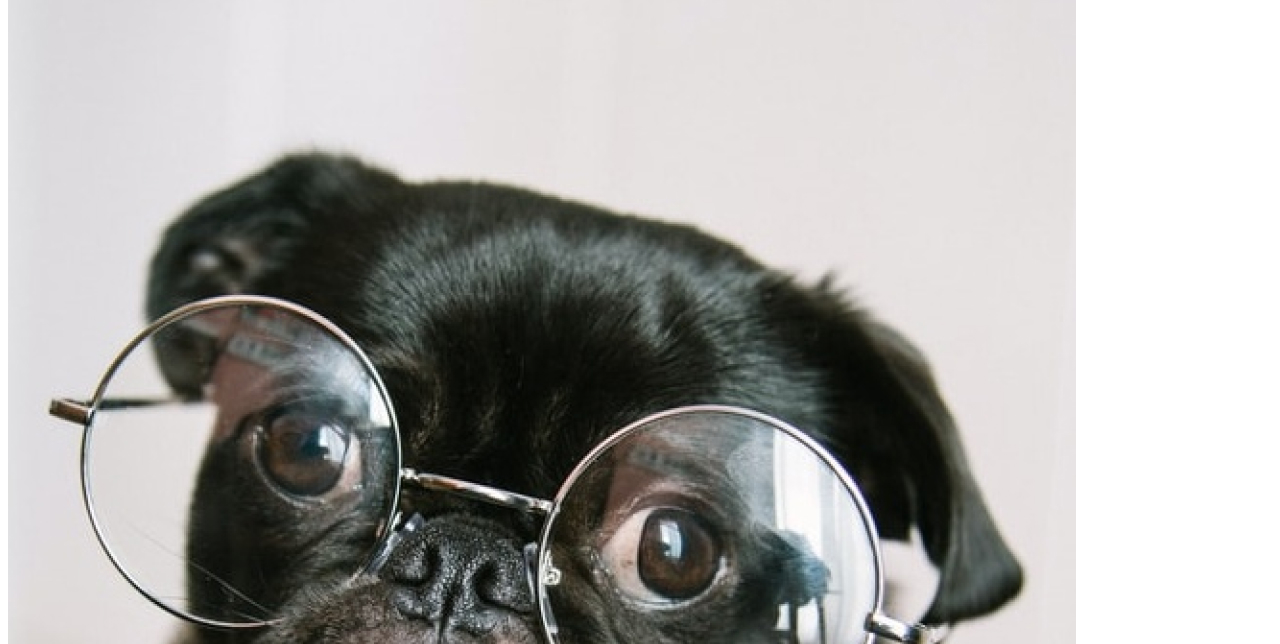
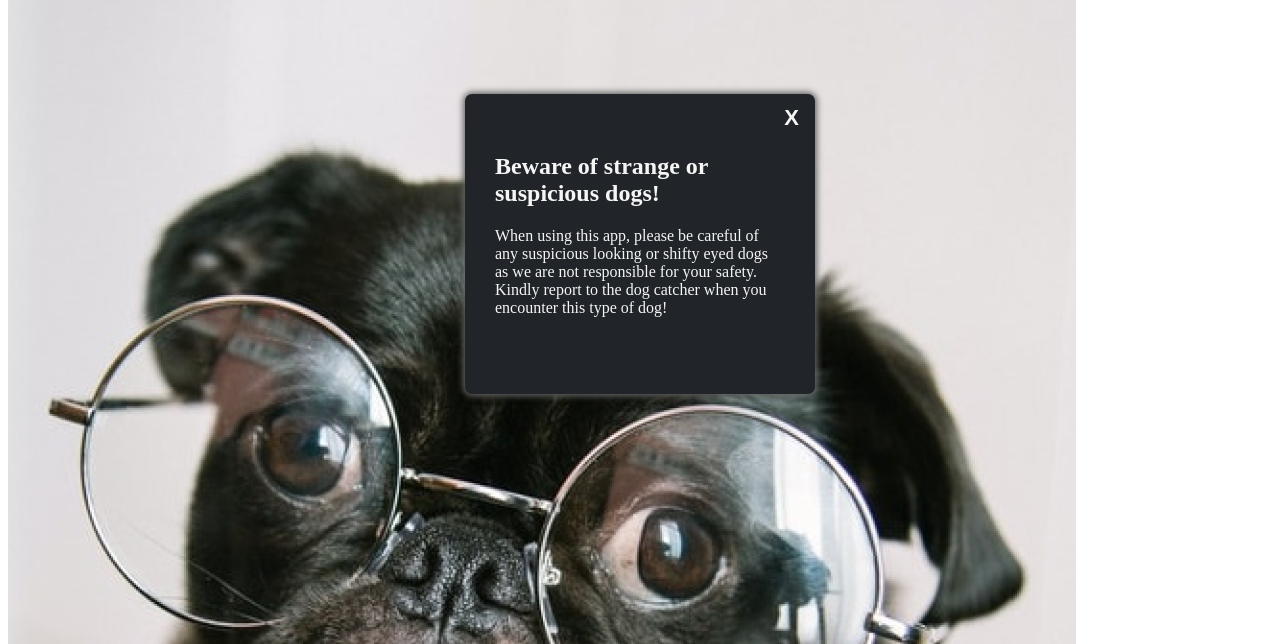
Before and after one commit to kebin20/tindogs, a plain HTML site: page index.html in a window 1280 px wide. Shown: the part 156-800 px from the top of the page. Drawn offline with Linux system fonts and the light colour scheme.

Commit message:
Added a modal

```diff
--- a/app.js
+++ b/app.js
@@ -66,3 +66,13 @@ function renderDog() {
 
 let currentDog = getNewDog();
 renderDog();
+
+//Modal Function
+const modal = document.getElementById("modal");
+const closeButton = document.getElementById("modal-close-btn");
+
+setTimeout(() => {
+  modal.style.display = "inline";
+}, 1500);
+
+closeButton.addEventListener("click", () => (modal.style.display = "none"));
--- a/index.html
+++ b/index.html
@@ -27,8 +27,18 @@
             <button id="nope-button"><img src="images/icon-cross.png" alt=""></button>
             <button id="like-button"><img src="images/icon-heart.png" alt=""></button>
         </div>
-
     </main>
+    <div class="modal" id="modal">
+        <div class="close-modal-btn-container">
+            <button class="modal-close-btn" id="modal-close-btn">X</button>
+        </div>
+        <div class="modal-inner" id="modal-inner">
+            <h2>Beware of strange or suspicious dogs!</h2>
+            <p class="modal-text" id="modal-text">When using this app, please be careful of any suspicious looking
+                or shifty eyed dogs as we are not responsible for your safety. Kindly report to the dog catcher when
+                you encounter this type of dog! </p>
+        </div>
+    </div>
 
     <script src="app.js" type="module"></script>
 </body>
--- a/style.css
+++ b/style.css
@@ -1,4 +1,4 @@
-#like-badge {
+#like-badge, #nope-badge {
     position: absolute;
 }
 
@@ -9,3 +9,57 @@
 .hidden {
     display:  none;
 }
+
+/* modal */
+
+.modal {
+    display: block;
+    position: fixed;
+    top: 0;
+    bottom: 0;
+    right: 0;
+    left: 0;
+    margin: auto;
+    height: 300px;
+    width: 350px;
+    border-radius: 7px;
+    box-shadow: 0px 0px 6px 2px #666;
+    background-color: #212529;
+    color: whitesmoke;
+}
+
+.modal-inner{
+    width: 290px;
+    margin: 0 auto;
+}
+
+/* .modal-inner-loading{
+    text-align: center;
+} */
+
+/* modal buttons */
+
+.close-modal-btn-container{
+    text-align: right;
+    margin: 9px;
+}
+
+.modal-close-btn {
+  font-size: 22px;
+  font-weight: bold;
+  background-color: transparent;
+  border: 1px solid transparent;
+  color: whitesmoke;
+}
+
+.modal-close-btn:hover,
+.modal-close-btn:active{
+    color: red;
+    cursor: pointer;
+}
+
+/* .modal-close-btn:disabled{
+    color: whitesmoke;
+    opacity: 0.2;
+    cursor: not-allowed;
+} */
```
